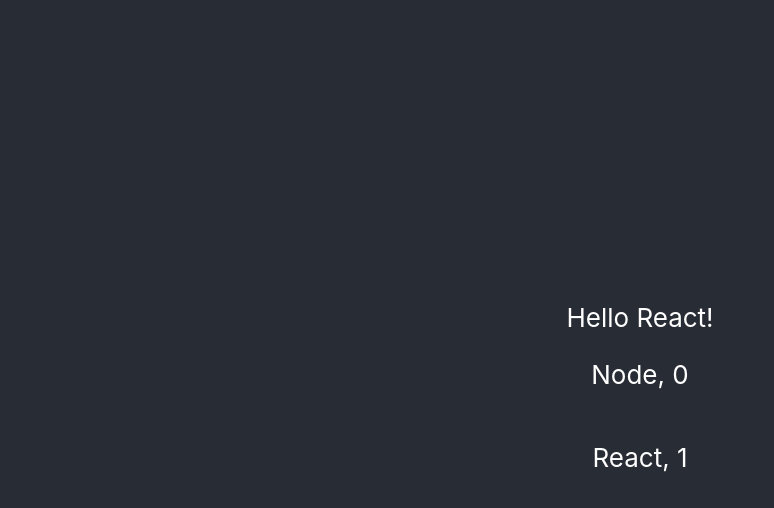
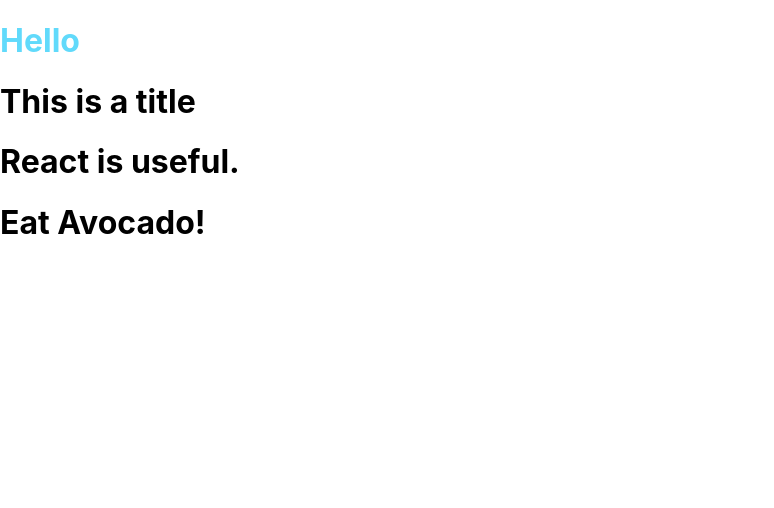
Before and after one commit to EinsVision/react_app_first, a React (Create React App) app: page / in a window 1280 px wide. Shown: the top 508 px of the page, without its empty margins (0-774 px from the left). Built offline with nearby package versions, Linux system fonts and the light colour scheme.

Commit message:
JSX와 Fragment에 대한 개념

```diff
--- a/src/App.js
+++ b/src/App.js
@@ -1,35 +1,50 @@
 import React from 'react';
 import './App.css';
+import Avocado from './Avocado';
 
-const data = [
-  {
-    id: 1,
-    title: 'Node',
-    value: 0
-  },
-  {
-    id: 2,
-    title: 'React',
-    value: 1
-  }
-];
+const Head = props => <h1>{props.title}</h1>
 
-function App() {
-  return (
-    <div className="App-header">
-      Hello React!
-      {
-        data.map(ele =>(
-          <>
-            <p key={ele.id}>{ele.title}, {ele.value}</p>
-          </>
-        ))
-      }
-    </div>
+function App(){
+  return(
+    <>
+      <h1 className='App-link'>Hello</h1>
+      <Head title='This is a title'/>
+      <Head title='React is useful.'/>
+      <Avocado />
+    </>
   );
 }
 
 export default App;
+
+
+// const data = [
+//   {
+//     id: 1,
+//     title: 'Node',
+//     value: 0
+//   },
+//   {
+//     id: 2,
+//     title: 'React',
+//     value: 1
+//   }
+// ];
+
+// function App() {
+//   return (
+//     <div className="App-header">
+//       Hello React!
+//       {
+//         data.map(ele =>(
+//           <>
+//             <p key={ele.id}>{ele.title}, {ele.value}</p>
+//           </>
+//         ))
+//       }
+//     </div>
+//   );
+// }
 
 //React 장점
 // 1. Virtual DOM
@@ -51,3 +66,7 @@
 
 // 5. Server Sice Rendering (feat. SEO)
 // 검색엔진 최적화 문제를 해결했다. Node.JS에서 page rendering하는 하는 것을 말한다.
+
+//JSX와 Fragment
+// React는 모든 것을 view로 본다. JSX : javascript 확장해서 마치 XML 문법 처럼 만든 것을 말한다.
+// Fragment: <> </>
--- /dev/null
+++ b/src/Avocado.js
@@ -0,0 +1,12 @@
+import React from 'react';
+
+function Avocado(){
+    return(
+        <>
+            <h1>Eat Avocado!</h1>
+        </>
+    )
+}
+
+
+export default Avocado;
```
Also changed, not shown: 1 other file (tests, documents, lock files or other folders).
